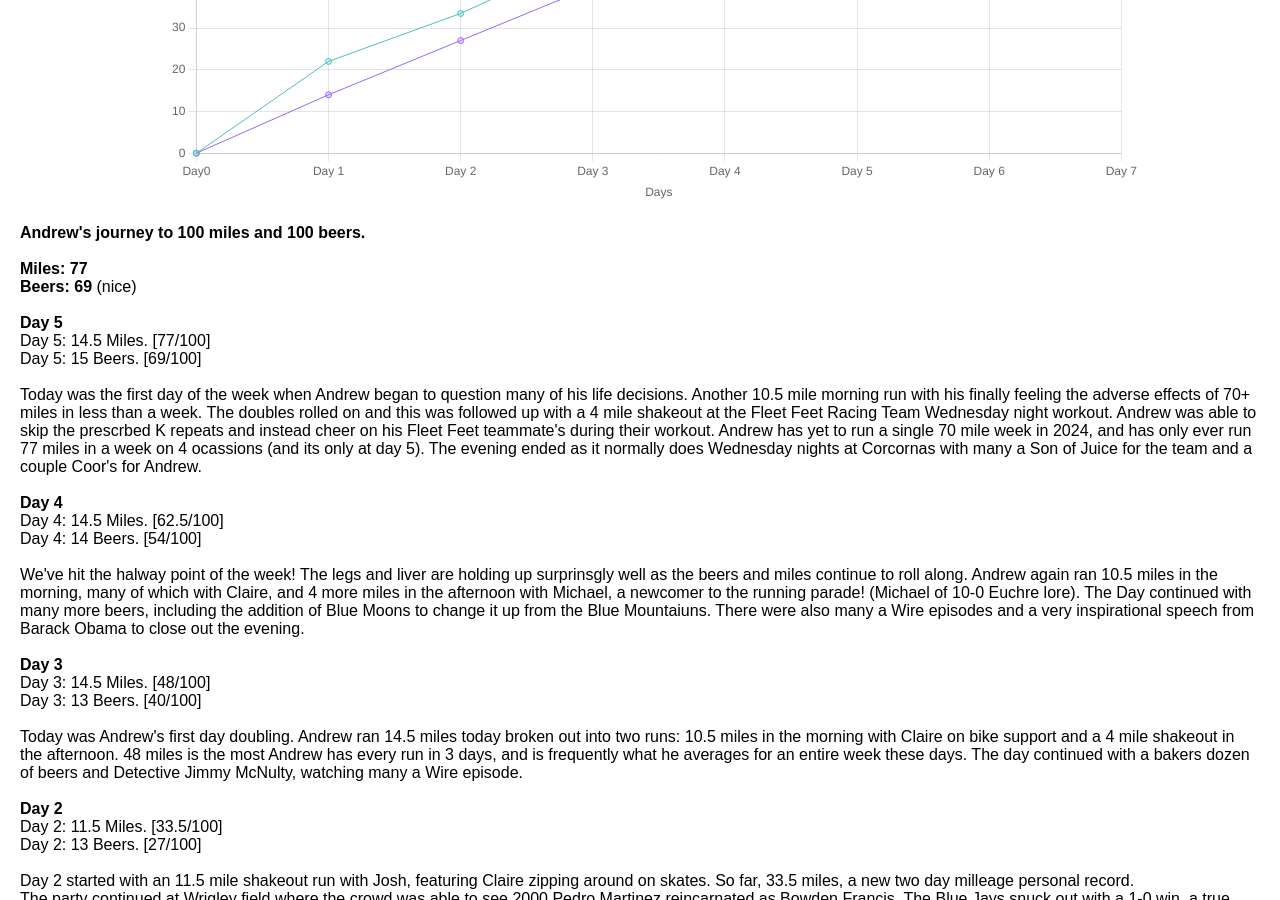
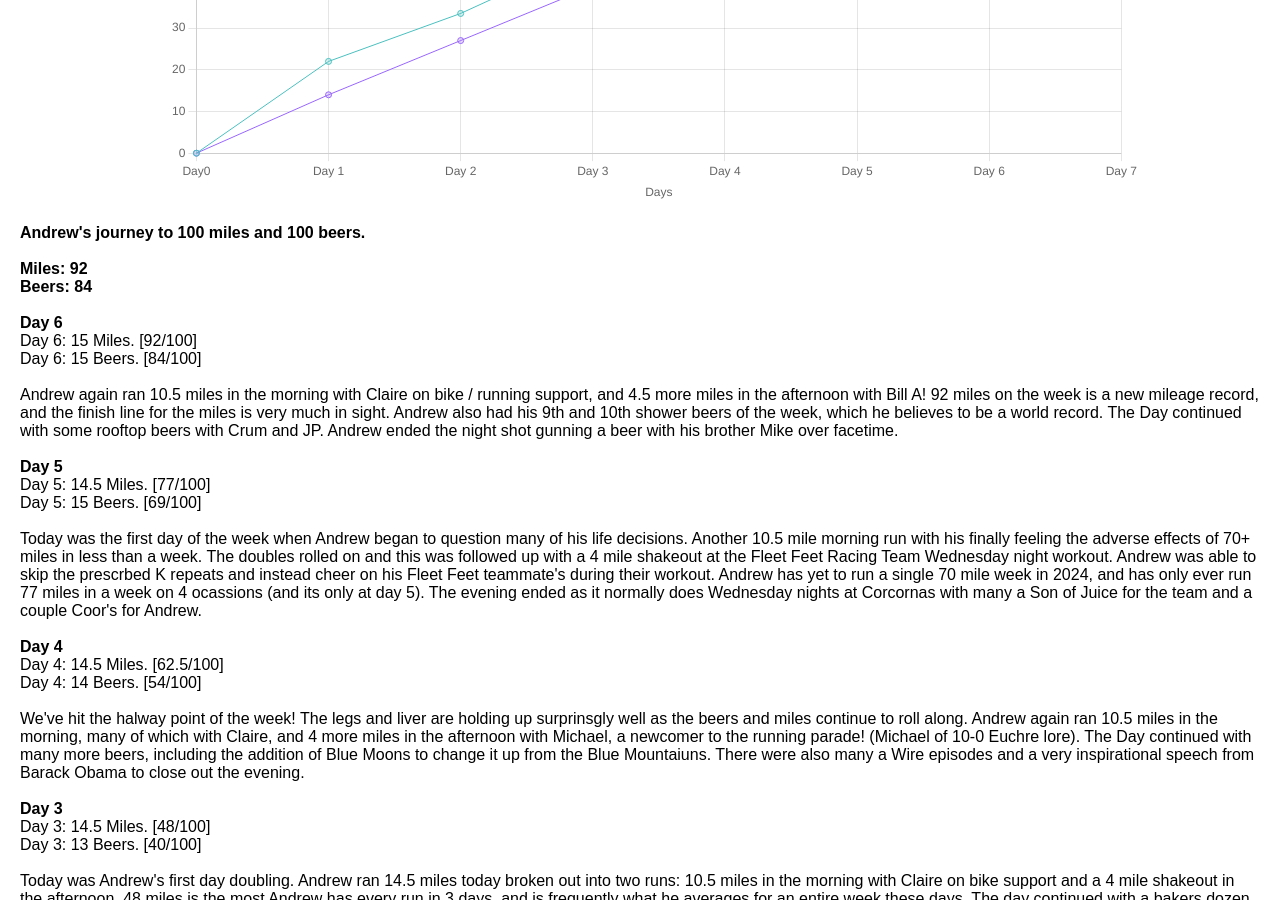
Before and after one commit to aredston19/aredston19.Github.io, a Jekyll site: the page 100.html, which Jekyll copies as it is, in a window 1280 px wide and 900 px high, scrolled down 376 px. Built offline with Jekyll 4.4.1, drawn with Linux system fonts in a browser that asks for light colours.

Commit message:
Add files via upload

```diff
--- a/100.html
+++ b/100.html
@@ -25,8 +25,8 @@
     <script>
         // Initialize data
         const days = ["Day0", "Day 1", "Day 2", "Day 3", "Day 4", "Day 5", "Day 6", "Day 7"];
-        Miles = [0, 22, 33.5, 48, 62.5, 77, 77, 77]; // Example data for Variable 1
-        Beers = [0, 14, 27, 40, 54, 69, 69, 69 	]; // Example data for Variable 2
+        Miles = [0, 22, 33.5, 48, 62.5, 77, 92, 92]; // Example data for Variable 1
+        Beers = [0, 14, 27, 40, 54, 69, 84, 84]; // Example data for Variable 2
 
         // Create charta
         const ctx = document.getElementById('myChart').getContext('2d');
@@ -77,8 +77,17 @@
 	<p>
 <b> Andrew's journey to 100 miles and 100 beers. </b> <br>
 <br>
-<b>Miles: 77 </b> <br>
-<b>Beers: 69 </b> (nice)<br>
+<b>Miles: 92 </b> <br>
+<b>Beers: 84 </b> <br>
+<br>
+<b> Day 6 </b>
+<br>
+Day 6: 15 Miles. [92/100] <br>
+Day 6: 15 Beers. [84/100]<br>
+<br>
+Andrew again ran 10.5 miles in the morning with Claire on bike / running support, and 4.5 more miles in the afternoon with Bill A! 92 miles on the week is a new mileage record, and the finish line for the miles is very much in sight. Andrew also had his 9th and 10th shower beers of the week, which he believes to be a world record. The Day continued with some rooftop beers with Crum and JP. Andrew ended the night shot gunning a beer with his brother Mike over facetime.
+
+<br>
 <br>
 <b> Day 5 </b>
 <br>
```
